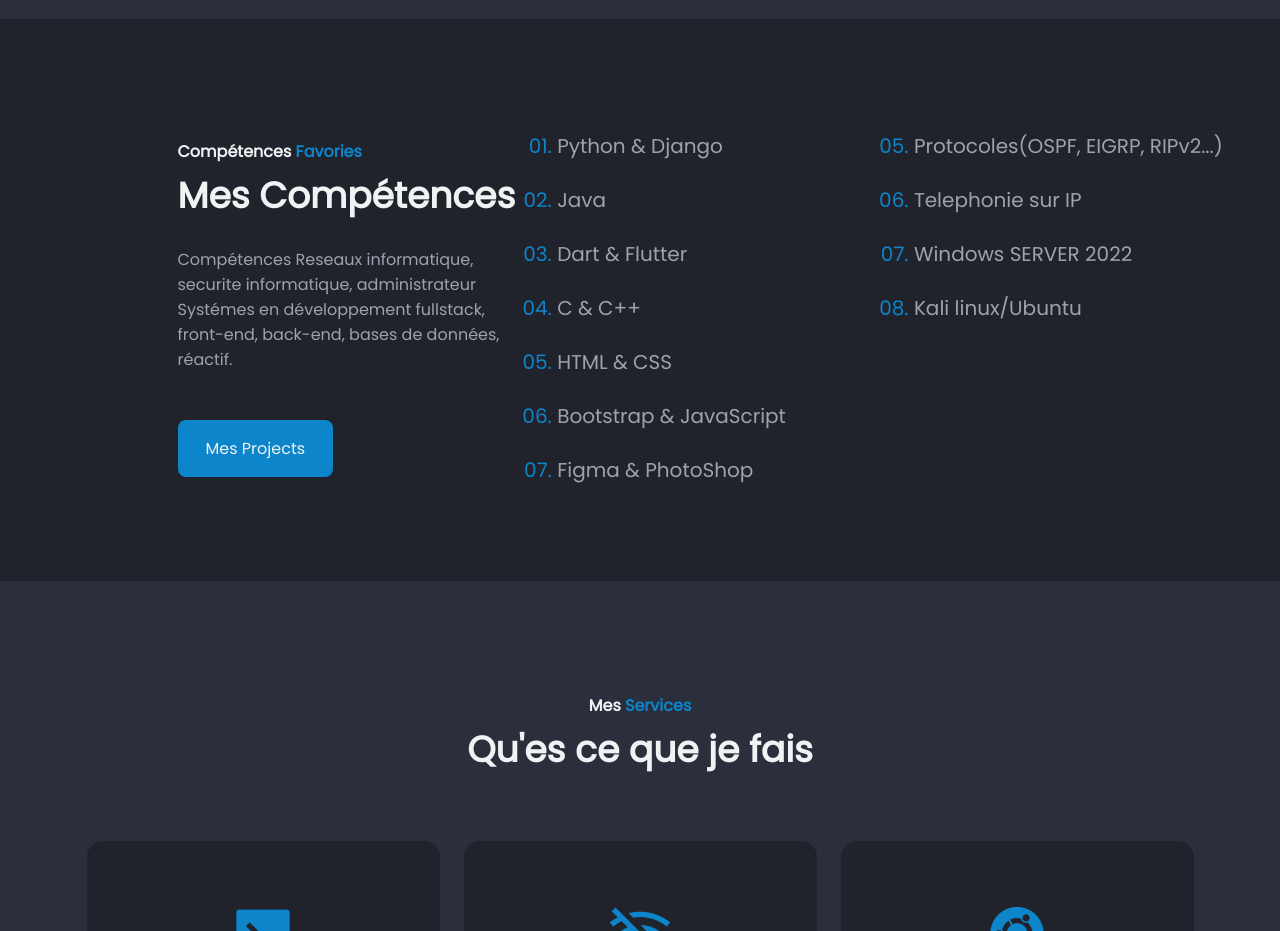
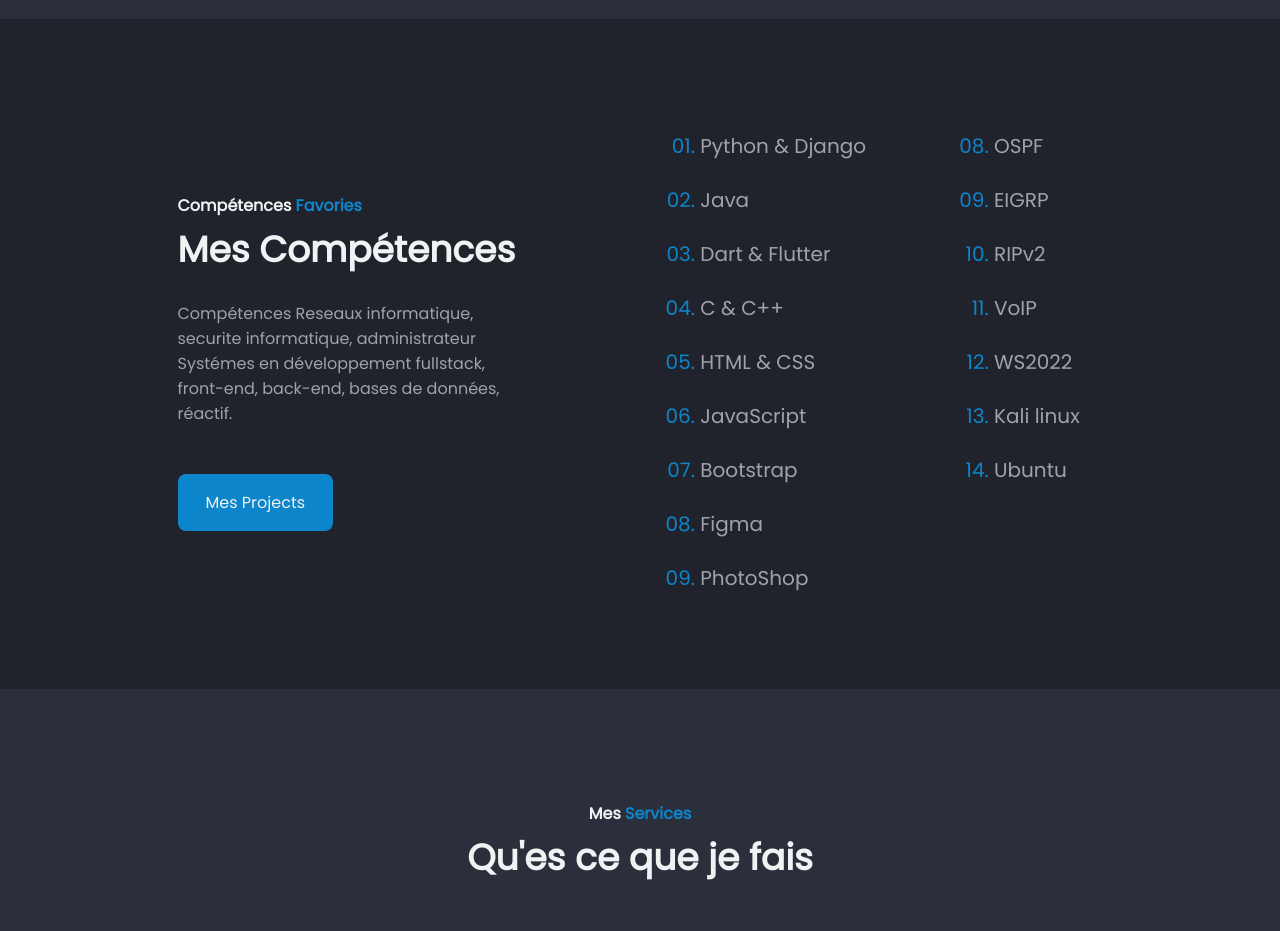
Before and after one commit to XProgramming21/monCV, a plain HTML site: page index.html in a window 1280 px wide. Shown: the part 1520-2451 px from the top of the page. Drawn offline with nearby package versions, Linux system fonts and the light colour scheme.

Commit message:
version2+1

```diff
--- a/assets/css/style.css
+++ b/assets/css/style.css
@@ -382,7 +382,7 @@ img,svg{
 
 .skills__content{
     grid-template-columns: repeat(2, max-content);
-    column-gap: 1.5rem;
+    column-gap: 4rem;
     justify-content: center;
     align-items: baseline;
 }
--- a/index.html
+++ b/index.html
@@ -169,15 +169,20 @@
                         <li class="skills__item">Dart & Flutter</li>
                         <li class="skills__item">C & C++</li>
                         <li class="skills__item">HTML & CSS</li>
-                        <li class="skills__item">Bootstrap & JavaScript</li>
-                        <li class="skills__item">Figma & PhotoShop</li>
+                        <li class="skills__item">JavaScript</li>
+                        <li class="skills__item">Bootstrap</li>
+                        <li class="skills__item">Figma</li>
+                        <li class="skills__item">PhotoShop</li>
                     </ol>
 
-                    <ol class="skills__group" start="5">
-                        <li class="skills__item">Protocoles(OSPF, EIGRP, RIPv2...)</li>
-                        <li class="skills__item">Telephonie sur IP</li>
-                        <li class="skills__item">Windows SERVER 2022</li>
-                        <li class="skills__item">Kali linux/Ubuntu</li>
+                    <ol class="skills__group" start="8">
+                        <li class="skills__item">OSPF</li>
+                        <li class="skills__item">EIGRP</li>
+                        <li class="skills__item">RIPv2</li>
+                        <li class="skills__item">VoIP</li>
+                        <li class="skills__item">WS2022</li>
+                        <li class="skills__item">Kali linux</li>
+                        <li class="skills__item">Ubuntu</li>
                     </ol>
                 </div>
             </div>
```
